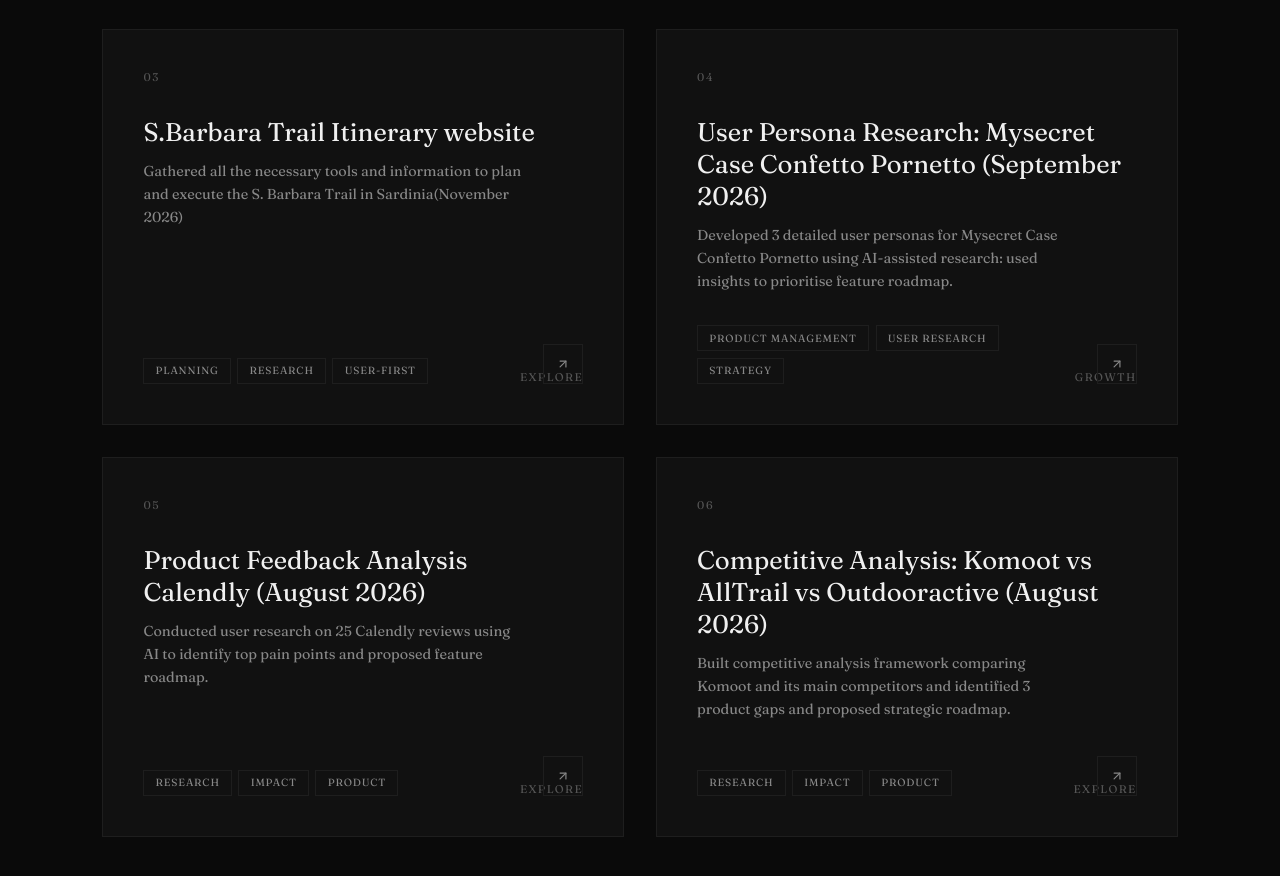
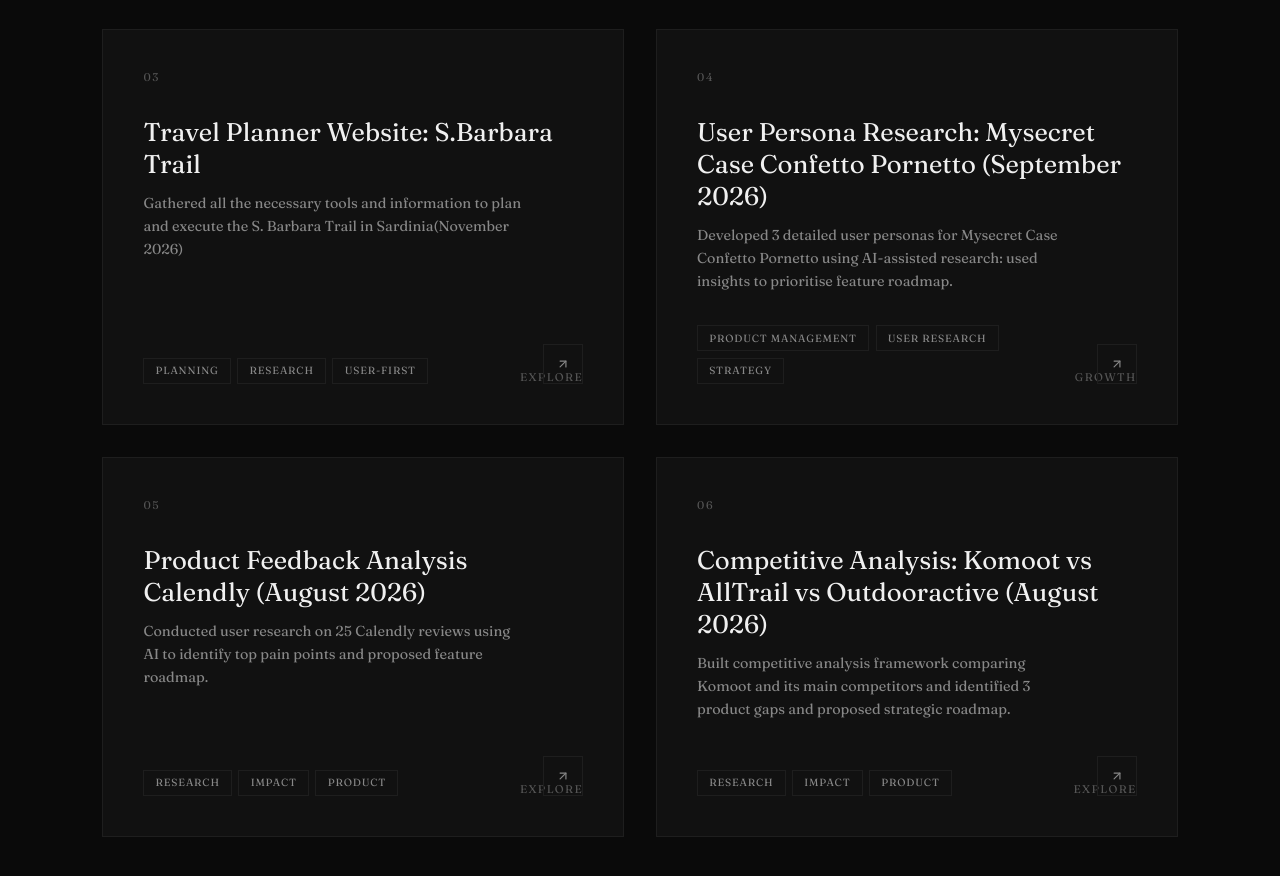
Before and after one commit to robertadalfarra-byte/portfolio, a plain HTML site: page index.html in a window 1280 px wide. Shown: the part 1545-2421 px from the top of the page. Drawn offline with Linux system fonts and the light colour scheme.

Commit message:
Update index.html

```diff
--- a/index.html
+++ b/index.html
@@ -828,7 +828,7 @@
             <div class="work-card reveal reveal-delay-2">
                 <div class="work-card-content">
                     <div class="work-card-number">03</div>
-                    <h3 class="work-card-title">S.Barbara Trail Itinerary website</h3>
+                    <h3 class="work-card-title">Travel Planner Website: S.Barbara Trail</h3>
                     <p class="work-card-desc">Gathered all the necessary tools and information to plan and execute the S. Barbara Trail in Sardinia(November 2026)</p>
                 </div>
                 <div class="work-card-meta">
```
